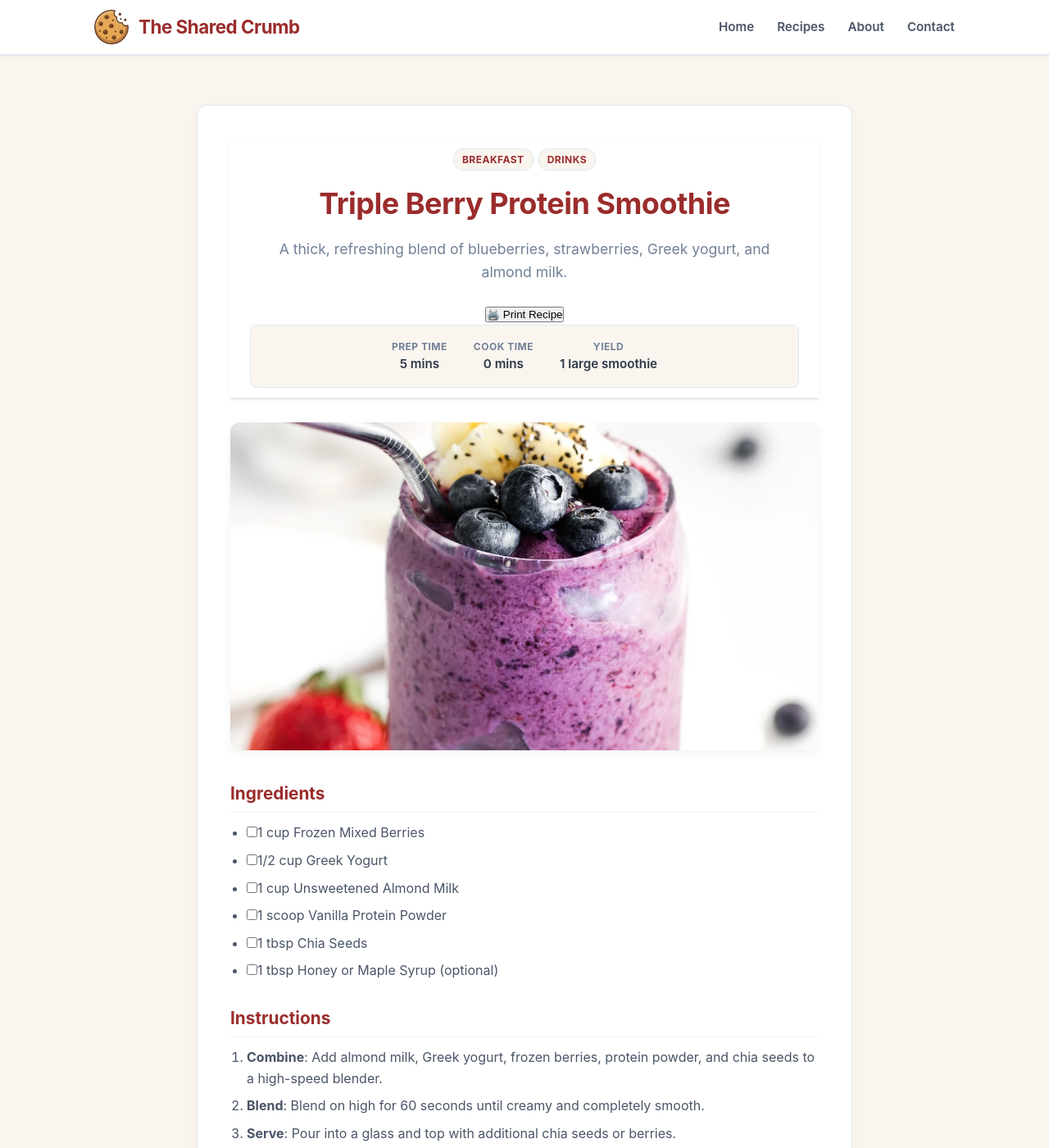
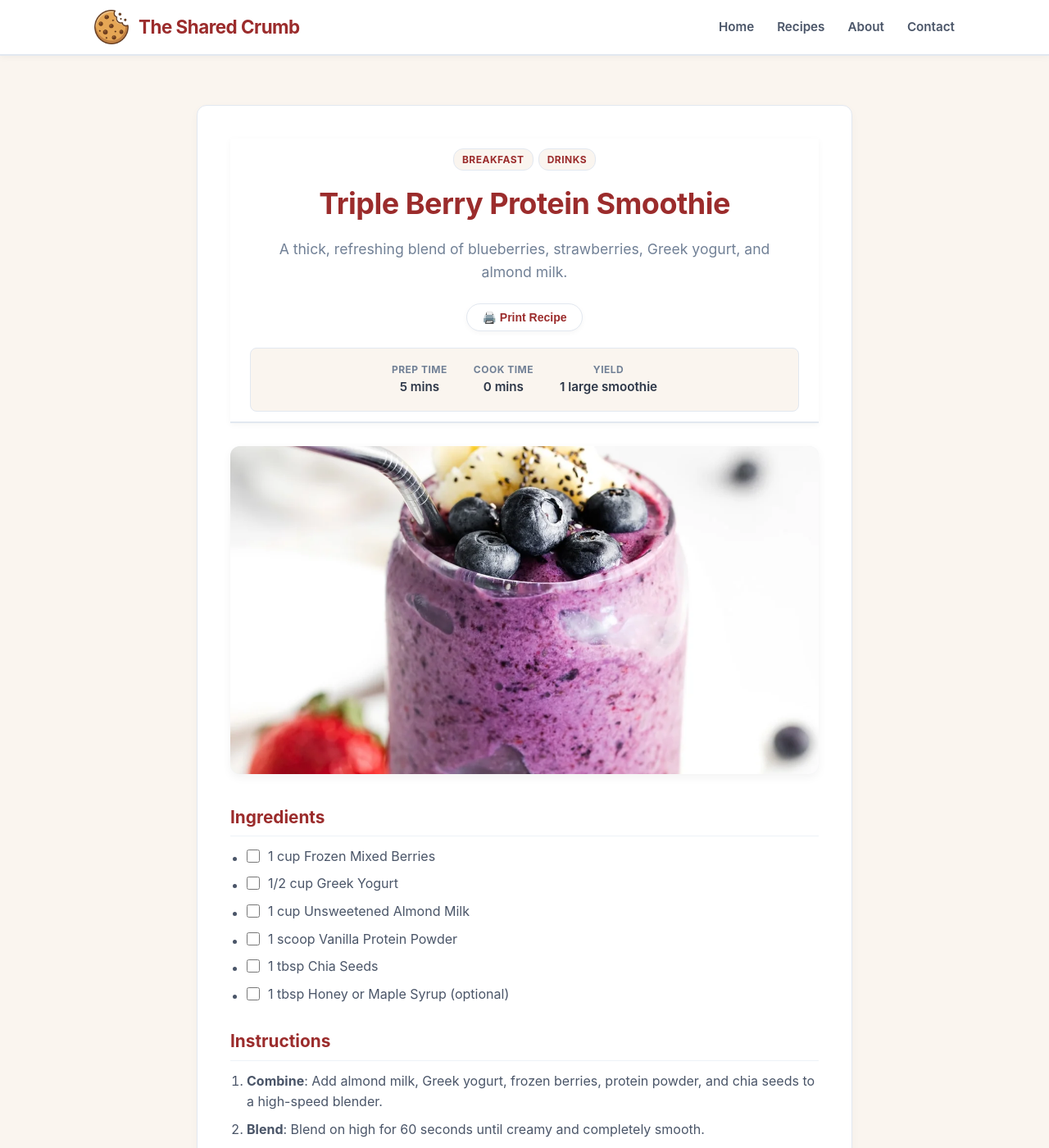
Before and after one commit to TheSharedCrumb/TheSharedCrumb, a Jekyll site: the page built from _recipes/test-berry-smoothie.md, in a window 1280 px wide and 1400 px high. Shown: the whole window at 82% size. Built offline with Jekyll 4.4.1, drawn with Linux system fonts in a browser that asks for light colours.

Commit message:
Add recipe actions and interactive ingredient styles

```diff
--- a/assets/css/style.css
+++ b/assets/css/style.css
@@ -643,7 +643,57 @@ nav a:hover::after {
 }
 
 /* ==========================================================================
-   9. Footer Layout & Styling
+   9. Recipe Detail Actions & Interactive Ingredients
+   ========================================================================== */
+.recipe-actions {
+  display: flex;
+  justify-content: center;
+  margin-bottom: 20px;
+}
+
+.print-btn {
+  background-color: #FFFFFF;
+  border: 1px solid #E2E8F0;
+  color: #9B2C2C;
+  font-size: 0.875rem;
+  font-weight: 700;
+  padding: 8px 18px;
+  border-radius: 20px;
+  cursor: pointer;
+  box-shadow: 0 2px 6px rgba(0, 0, 0, 0.04);
+  transition: all 0.2s ease;
+}
+
+.print-btn:hover {
+  background-color: #9B2C2C;
+  color: #FFFFFF;
+  border-color: #9B2C2C;
+}
+
+/* Interactive Checkboxes for Ingredients */
+.ingredient-checkbox-label {
+  display: flex;
+  align-items: flex-start;
+  gap: 10px;
+  cursor: pointer;
+  user-select: none;
+}
+
+.ingredient-checkbox {
+  margin-top: 4px;
+  accent-color: #9B2C2C;
+  width: 16px;
+  height: 16px;
+  cursor: pointer;
+}
+
+.ingredient-checkbox-label.checked .ingredient-text {
+  text-decoration: line-through;
+  color: #A0AEC0;
+}
+
+/* ==========================================================================
+   10. Footer Layout & Styling
    ========================================================================== */
 footer {
   background-color: #FFFFFF;
@@ -726,7 +776,40 @@ footer {
 }
 
 /* ==========================================================================
-   10. Mobile Responsive Adjustments
+   11. Print Stylesheet Overrides
+   ========================================================================== */
+@media print {
+  header,
+  footer,
+  .recipe-actions,
+  .carousel-btn {
+    display: none !important;
+  }
+
+  body {
+    background-color: #FFFFFF !important;
+    color: #000000 !important;
+  }
+
+  main {
+    margin: 0 !important;
+    padding: 0 !important;
+    max-width: 100% !important;
+  }
+
+  .recipe-article {
+    border: none !important;
+    box-shadow: none !important;
+    padding: 0 !important;
+  }
+
+  .recipe-image-container {
+    max-height: 250px !important;
+  }
+}
+
+/* ==========================================================================
+   12. Mobile Responsive Adjustments
    ========================================================================== */
 @media (max-width: 850px) {
   .recipes-grid {
```
